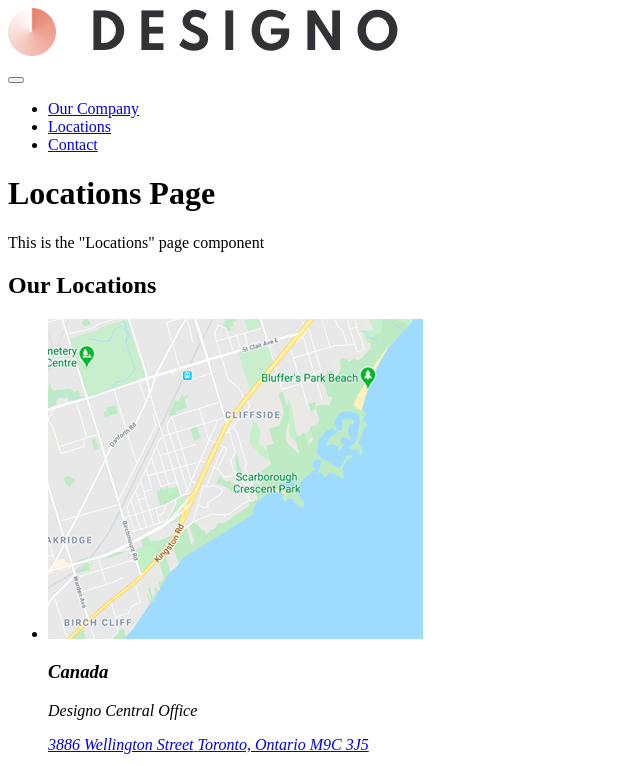
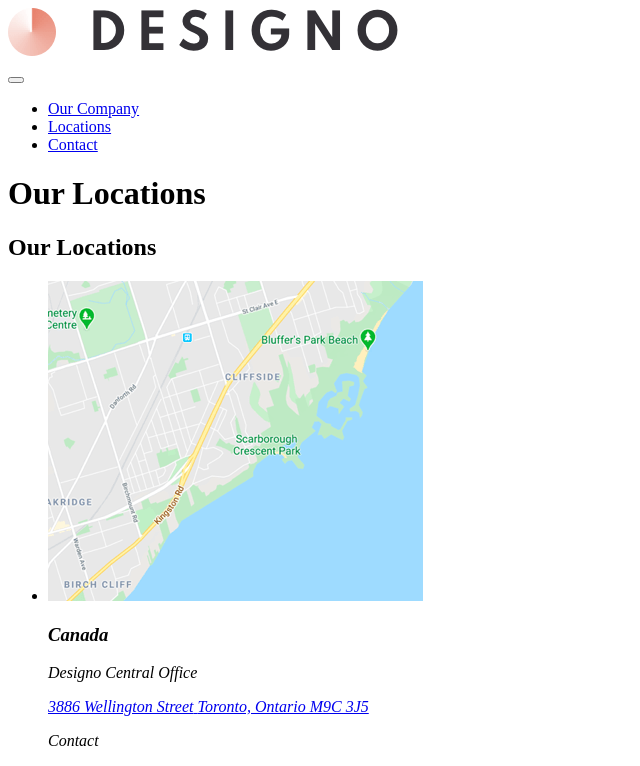
Before and after one commit to VCarames/React--Designo-FE, a React (Vite) app: page /locations in a window 1280 px wide. Shown: the top 766 px of the page, without its empty margins (0-640 px from the left). Built offline with nearby package versions, Linux system fonts and the light colour scheme.

Commit message:
Update Locations.jsx

```diff
--- a/src/pages/Locations.jsx
+++ b/src/pages/Locations.jsx
@@ -7,10 +7,9 @@ function Locations() {
   return (
     <div>
       <Header />
-      <h1>Locations Page</h1>
-      <p>This is the "Locations" page component</p>
 
       <main>
+        <h1 className="visually-hidden">Our Locations</h1>
         <LocationSection />
         <CallToAction />
       </main>
```
